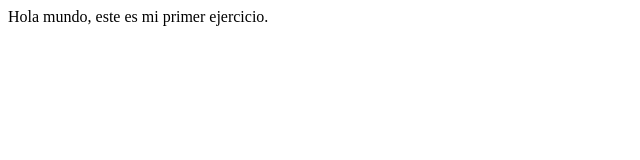
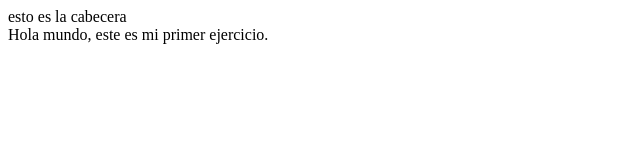
Before and after one commit to LorenaGomezPerez/ejercicios-de-adalad, a plain HTML site: page modulo-1-leccion-01-ejercicio-1/index.html in a window 1280 px wide. Shown: the whole page, without its empty margins (0-640 px from the left). Drawn offline with Linux system fonts and the light colour scheme.

Commit message:
Add header

```diff
--- a/modulo-1-leccion-01-ejercicio-1/index.html
+++ b/modulo-1-leccion-01-ejercicio-1/index.html
@@ -6,6 +6,7 @@
     <title>Document</title>
 </head>
 <body>
+    <header>esto es la cabecera</header>
     Hola mundo, este es mi primer ejercicio.
 </body>
 </html>
```
